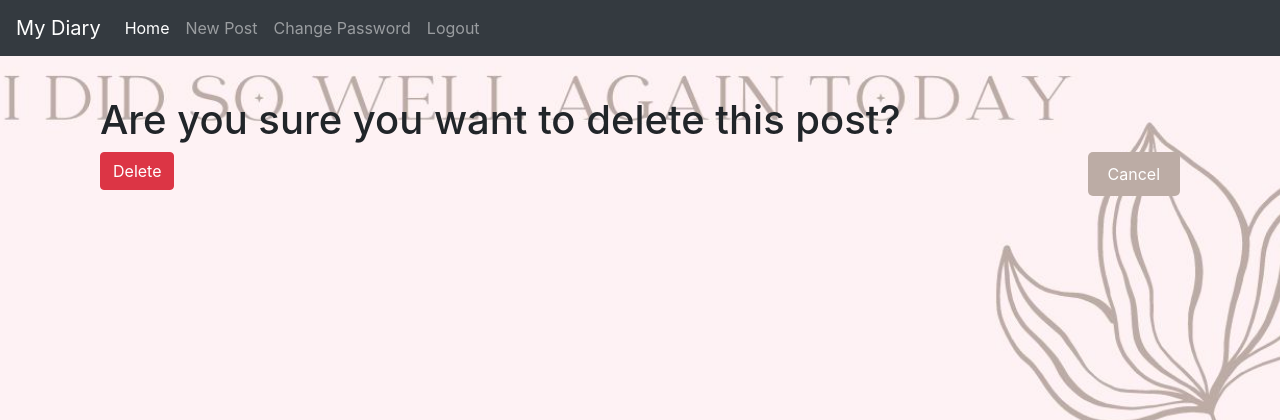
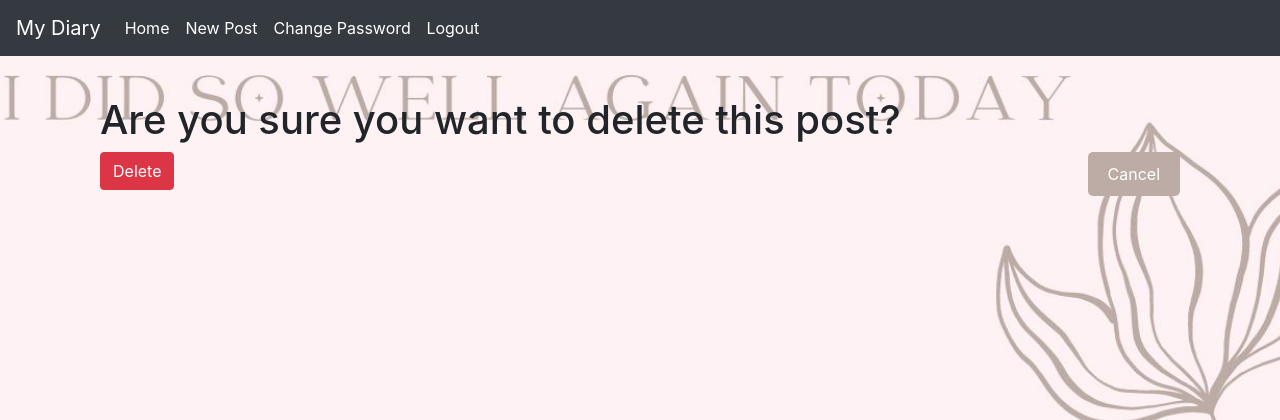
Before and after one commit to natsu-030/deployrepository, a Django app: page /post/9/delete/ in a window 1280 px wide. Shown: the top 420 px of the page. Run offline with Django 5.2, Linux system fonts and the light colour scheme; a user stored in the database is signed in; data comes from the database, SQL or seed files in the repository; both versions use the stored data as it was after the commit; some libraries are stand-ins or nearby versions.

Commit message:
修正: 特定のバグを解消

```diff
--- a/myproject/diary/static/diary/css/style.css
+++ b/myproject/diary/static/diary/css/style.css
@@ -61,3 +61,36 @@ body {
 .form-group button {
     margin-left: auto;
 }
+
+.nav-link {
+    line-height: inherit; /* ナビゲーションバーの高さに合わせる */
+    vertical-align: middle; /* 中央揃え */
+}
+
+.navbar-nav .nav-link, .navbar-nav form .btn {
+    color: #fff !important; /* テキストの色を強制的に白に設定 */
+    line-height: 1.5 !important; /* 行の高さを調整して、他のナビゲーションアイテムと一致させる */
+    vertical-align: middle !important; /* 垂直方向の位置を中央に調整 */
+    display: inline-block; /* ブロック要素のように扱う */
+    padding: .5rem 1rem; /* パディングを適切に設定 */
+    background: none; /* 背景を透明に */
+    border: none; /* 境界線を削除 */
+    text-decoration: none; /* 下線を消す */
+}
+
+nav .navbar-nav form {
+    all: unset; /* すべてのデフォルトスタイルを解除 */
+    display: inline-block; /* インラインブロック要素として表示 */
+}
+
+nav .navbar-nav button {
+    all: unset; /* ボタンのデフォルトスタイルを解除 */
+    color: #fff !important; /* テキスト色を白に設定 */
+    display: inline-block; /* インラインブロック要素として表示 */
+    padding: .5rem 1rem; /* ナビゲーションリンクと同じパディングに設定 */
+    text-decoration: none; /* 下線を削除 */
+    background: none; /* 背景を透明に */
+    border: none; /* 境界線を削除 */
+    margin-top: 8px !important; /* 上部のマージンを強制適用 */
+    margin-left: 2mm; /* 左のマージンを調整して、位置を右にずらす */
+}
--- a/myproject/diary/templates/base.html
+++ b/myproject/diary/templates/base.html
@@ -67,7 +67,10 @@
                         <a class="nav-link" href="{% url 'password_change' %}">Change Password</a>
                     </li>
                     <li class="nav-item">
-                        <a class="nav-link" href="{% url 'logout' %}">Logout</a>
+                        <form action="{% url 'logout' %}" method="post" style="display: inline;">
+                            {% csrf_token %}
+                            <button type="submit" class="nav-link btn btn-link" style="color: inherit; background: none; border: none; padding: 0; display: block; width: 100%;">Logout</button>
+                        </form>
                     </li>
                 {% else %}
                     <li class="nav-item">
--- a/myproject/diary/views.py
+++ b/myproject/diary/views.py
@@ -5,6 +5,7 @@ from django.shortcuts import get_object_or_404, redirect
 from django.contrib.auth import views as auth_views
 from django.contrib.auth.forms import UserCreationForm
 from django.contrib.auth.mixins import LoginRequiredMixin
+from django.contrib.auth.views import LogoutView
 from django.contrib.auth.decorators import login_required
 from .models import Post, Like
 from .forms import PostForm
@@ -22,9 +23,8 @@ class SignUpView(generic.CreateView):
 class LoginView(auth_views.LoginView):
     template_name = 'registration/login.html'
 
-# ログアウトビュー（Djangoのデフォルトビューを使用）
-class LogoutView(auth_views.LogoutView):
-    template_name = 'registration/logged_out.html'
+class CustomLogoutView(LogoutView):
+    next_page = reverse_lazy('login')  # ログアウト後にリダイレクトするURL
 
 # 投稿リストビュー
 class PostListView(LoginRequiredMixin, generic.ListView):
--- a/myproject/myproject/settings.py
+++ b/myproject/myproject/settings.py
@@ -137,5 +137,6 @@ STATIC_FILES_DIRS =[
 
 DEFAULT_AUTO_FIELD = 'django.db.models.BigAutoField'
 
+LOGIN_URL = '/login/'
 LOGIN_REDIRECT_URL = '/'
 LOGOUT_REDIRECT_URL = '/login/'
--- a/myproject/myproject/urls.py
+++ b/myproject/myproject/urls.py
@@ -16,13 +16,13 @@ Including another URLconf
 """
 from django.contrib import admin
 from django.urls import path, include
-from diary.views import SignUpView, LoginView  # カスタムビューをインポート
-from django.contrib.auth.views import LogoutView  # ログアウトビューをインポート
+from diary.views import SignUpView, LoginView, CustomLogoutView # カスタムビューをインポート
+from django.urls import reverse_lazy
 
 urlpatterns = [
     path('admin/', admin.site.urls),
     path('signup/', SignUpView.as_view(), name='signup'),
     path('login/', LoginView.as_view(), name='login'),
-    path('logout/', LogoutView.as_view(), name='logout'),
+    path('logout/', CustomLogoutView.as_view(), name='logout'),  # カスタムログアウトビューを使用
     path('', include('diary.urls')),  # diaryアプリのURLをインクルード
 ]
```
Also changed, not shown: myproject/db.sqlite3, 4 other files.
